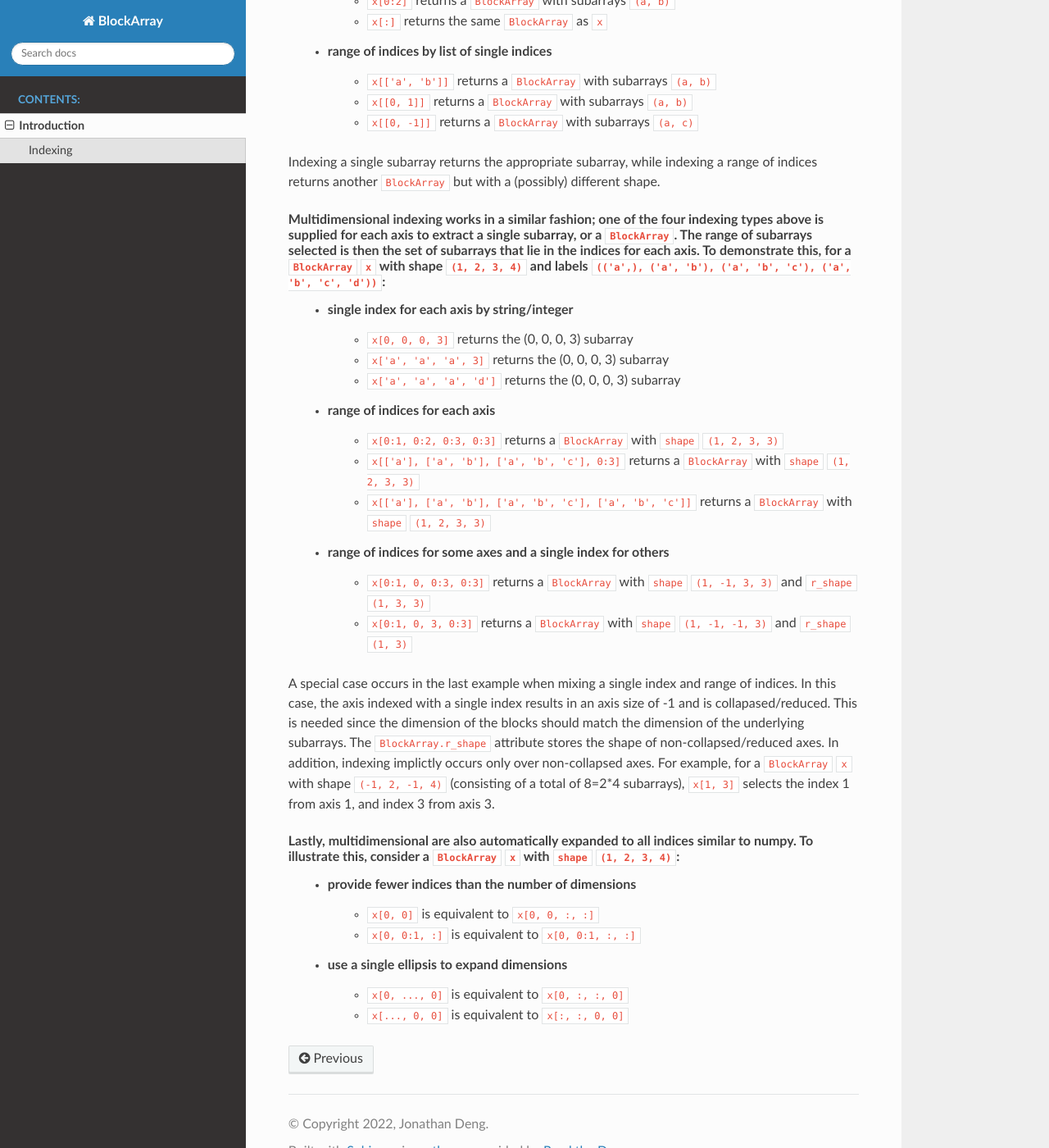
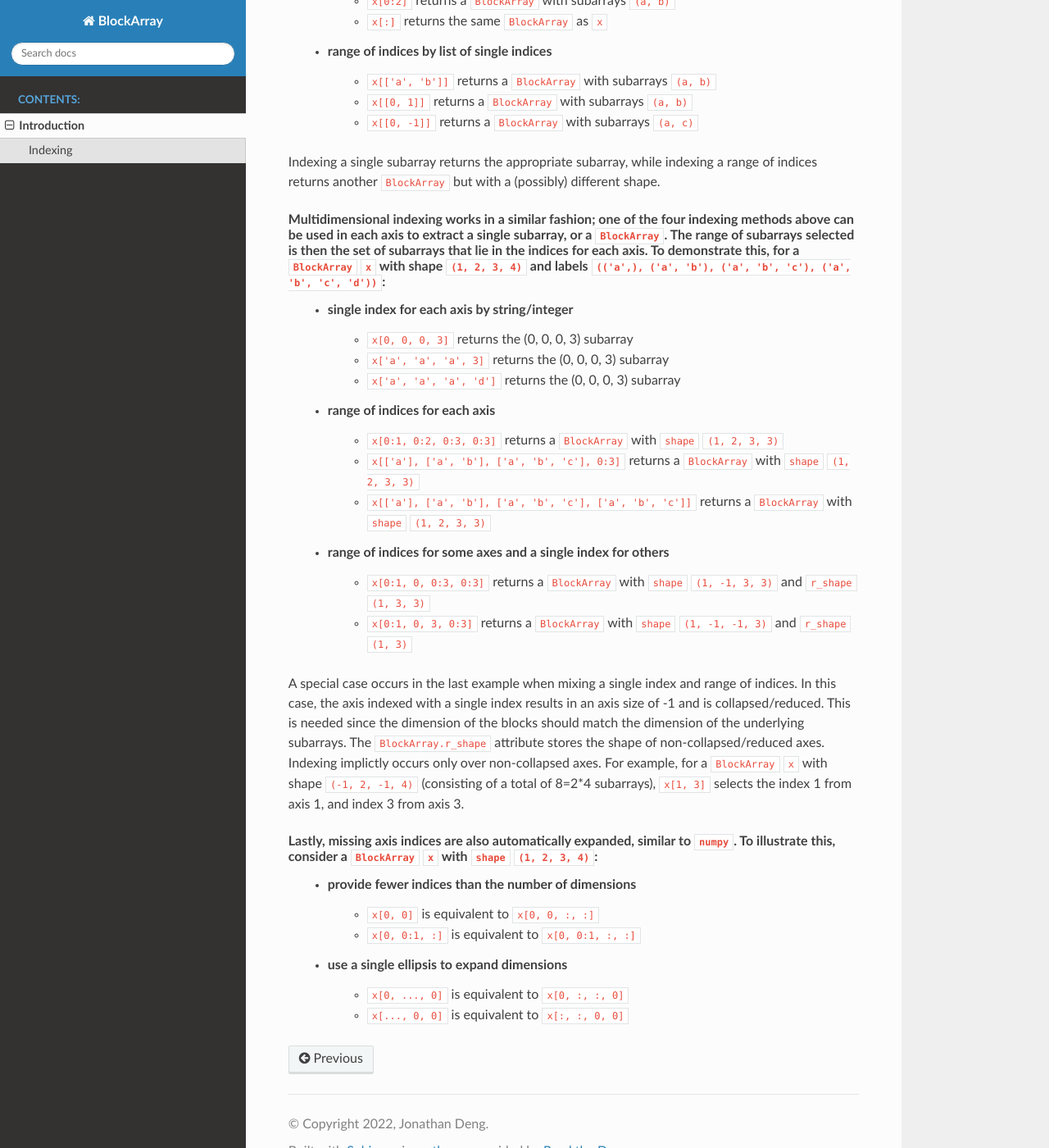
Before and after one commit to jon-deng/block-array, a Sphinx documentation site: the page built from docs/source/intro.rst, in a window 1280 px wide and 1400 px high, scrolled down 1519 px. Shown: the whole window at 82% size. Built offline with Sphinx 7.4.7 and the Read the Docs theme 2.0.0, drawn with Linux system fonts in a browser that asks for light colours; some of the changed text lies outside the part shown.

Commit message:
Fix typos in intro.rst

```diff
--- a/docs/source/intro.rst
+++ b/docs/source/intro.rst
@@ -39,10 +39,10 @@
     X.bshape == ((3, 2),)
 
 In the above example, the matrix ``A`` is represented by 2 row blocks (with corresponding submatrix row sizes 2 and 1) and 2 column blocks (with corresponding submatrix column sizes 2 and 1) while the vector ``X`` is represented with two row blocks (with corresponding subvector sizes 2 and 1).
-Blocks of ``A`` and ``X`` are also labelled; labels are useful to organize blocks since blocks often represent different different systems.
-For example, the block 0 of ``X``, ``X0``, might correspond to a vector associated with system ``'a'`` while block 1 of ``X``, ``X1``, corresponds to a vector associated with system ``'b'``.
+Blocks of ``A`` and ``X`` are also labelled; labels are useful to organize blocks since blocks often represent different systems.
+For example, block 0 of ``X``, ``X0``, might correspond to a vector associated with system ``'a'`` while block 1 of ``X``, ``X1``, corresponds to a vector associated with system ``'b'``.
 
-The ``shape`` and ``bshape`` attributes stores the layout of the blocks. ``shape`` represents the number of blocks along each dimension. ``bshape`` gives the axis size of each block, along each axis.
+The ``shape`` and ``bshape`` attributes store the layout of the blocks. ``shape`` represents the number of blocks along each dimension. ``bshape`` gives the axis size of each block, along each axis.
 
 Indexing
 ========
@@ -61,7 +61,7 @@
         * ``x[[0, -1]]`` returns a ``BlockArray`` with subarrays ``(a, c)``
 Indexing a single subarray returns the appropriate subarray, while indexing a range of indices returns another ``BlockArray`` but with a (possibly) different shape.
 
-Multidimensional indexing works in a similar fashion; one of the four indexing types above is supplied for each axis to extract a single subarray, or a ``BlockArray``. The range of subarrays selected is then the set of subarrays that lie in the indices for each axis. To demonstrate this, for a ``BlockArray`` ``x`` with shape ``(1, 2, 3, 4)`` and labels ``(('a',), ('a', 'b'), ('a', 'b', 'c'), ('a', 'b', 'c', 'd'))``:
+Multidimensional indexing works in a similar fashion; one of the four indexing methods above can be used in each axis to extract a single subarray, or a ``BlockArray``. The range of subarrays selected is then the set of subarrays that lie in the indices for each axis. To demonstrate this, for a ``BlockArray`` ``x`` with shape ``(1, 2, 3, 4)`` and labels ``(('a',), ('a', 'b'), ('a', 'b', 'c'), ('a', 'b', 'c', 'd'))``:
     * single index for each axis by string/integer
         * ``x[0, 0, 0, 3]`` returns the (0, 0, 0, 3) subarray
         * ``x['a', 'a', 'a', 3]`` returns the (0, 0, 0, 3) subarray
@@ -75,9 +75,9 @@
         * ``x[0:1, 0, 3, 0:3]`` returns a ``BlockArray`` with ``shape`` ``(1, -1, -1, 3)`` and ``r_shape`` ``(1, 3)``
 
 A special case occurs in the last example when mixing a single index and range of indices.
-In this case, the axis indexed with a single index results in an axis size of -1 and is collapased/reduced. This is needed since the dimension of the blocks should match the dimension of the underlying subarrays. The ``BlockArray.r_shape`` attribute stores the shape of non-collapsed/reduced axes. In addition, indexing implictly occurs only over non-collapsed axes. For example, for a ``BlockArray`` ``x`` with shape ``(-1, 2, -1, 4)`` (consisting of a total of 8=2*4 subarrays), ``x[1, 3]`` selects the index 1 from axis 1, and index 3 from axis 3.
+In this case, the axis indexed with a single index results in an axis size of -1 and is collapsed/reduced. This is needed since the dimension of the blocks should match the dimension of the underlying subarrays. The ``BlockArray.r_shape`` attribute stores the shape of non-collapsed/reduced axes. Indexing implictly occurs only over non-collapsed axes. For example, for a ``BlockArray`` ``x`` with shape ``(-1, 2, -1, 4)`` (consisting of a total of 8=2*4 subarrays), ``x[1, 3]`` selects the index 1 from axis 1, and index 3 from axis 3.
 
-Lastly, multidimensional are also automatically expanded to all indices similar to numpy. To illustrate this, consider a ``BlockArray`` ``x`` with ``shape`` ``(1, 2, 3, 4)``:
+Lastly, missing axis indices are also automatically expanded, similar to ``numpy``. To illustrate this, consider a ``BlockArray`` ``x`` with ``shape`` ``(1, 2, 3, 4)``:
     * provide fewer indices than the number of dimensions
         * ``x[0, 0]`` is equivalent to ``x[0, 0, :, :]``
         * ``x[0, 0:1, :]`` is equivalent to ``x[0, 0:1, :, :]``
```
